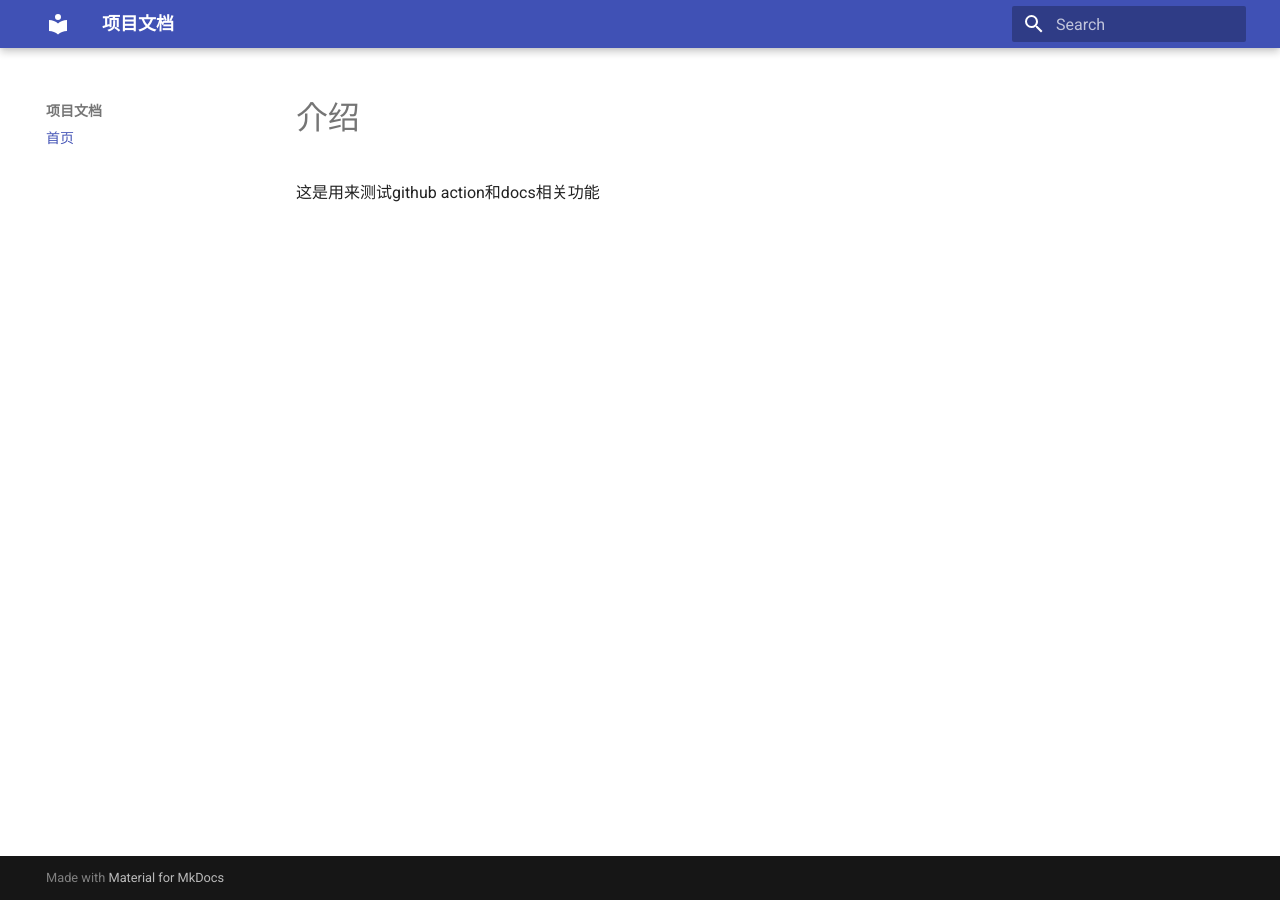
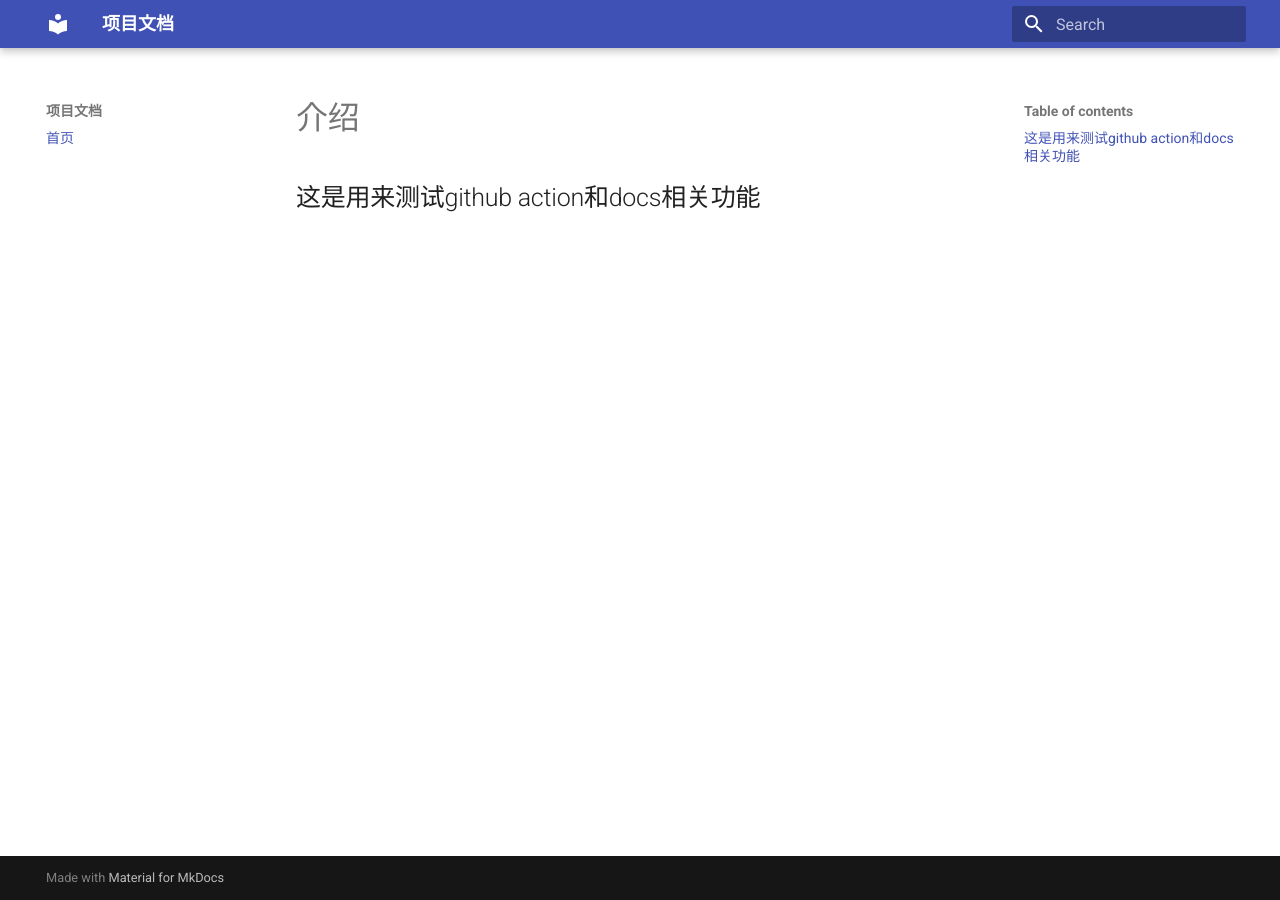
Before and after one commit to 240220/test, an MkDocs documentation site: the page built from docs/index.md, in a window 1280 px wide. Built offline with MkDocs 1.6.1 and Material for MkDocs 9.7.7, drawn with Linux system fonts in a browser that asks for light colours.

Commit message:
Update index.md

```diff
--- a/docs/index.md
+++ b/docs/index.md
@@ -1,2 +1,2 @@
 #介绍
-这是用来测试github action和docs相关功能
+##这是用来测试github action和docs相关功能
```
